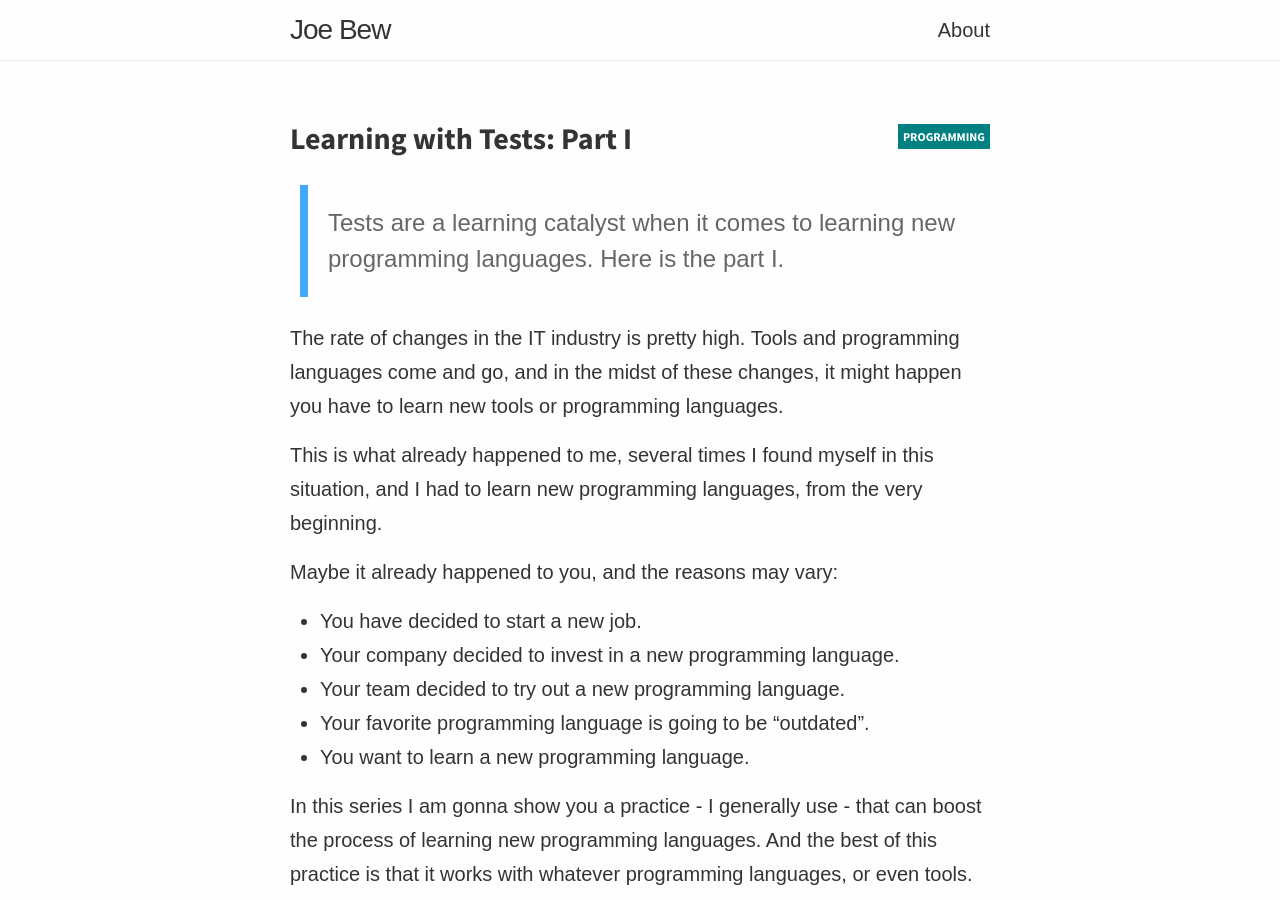
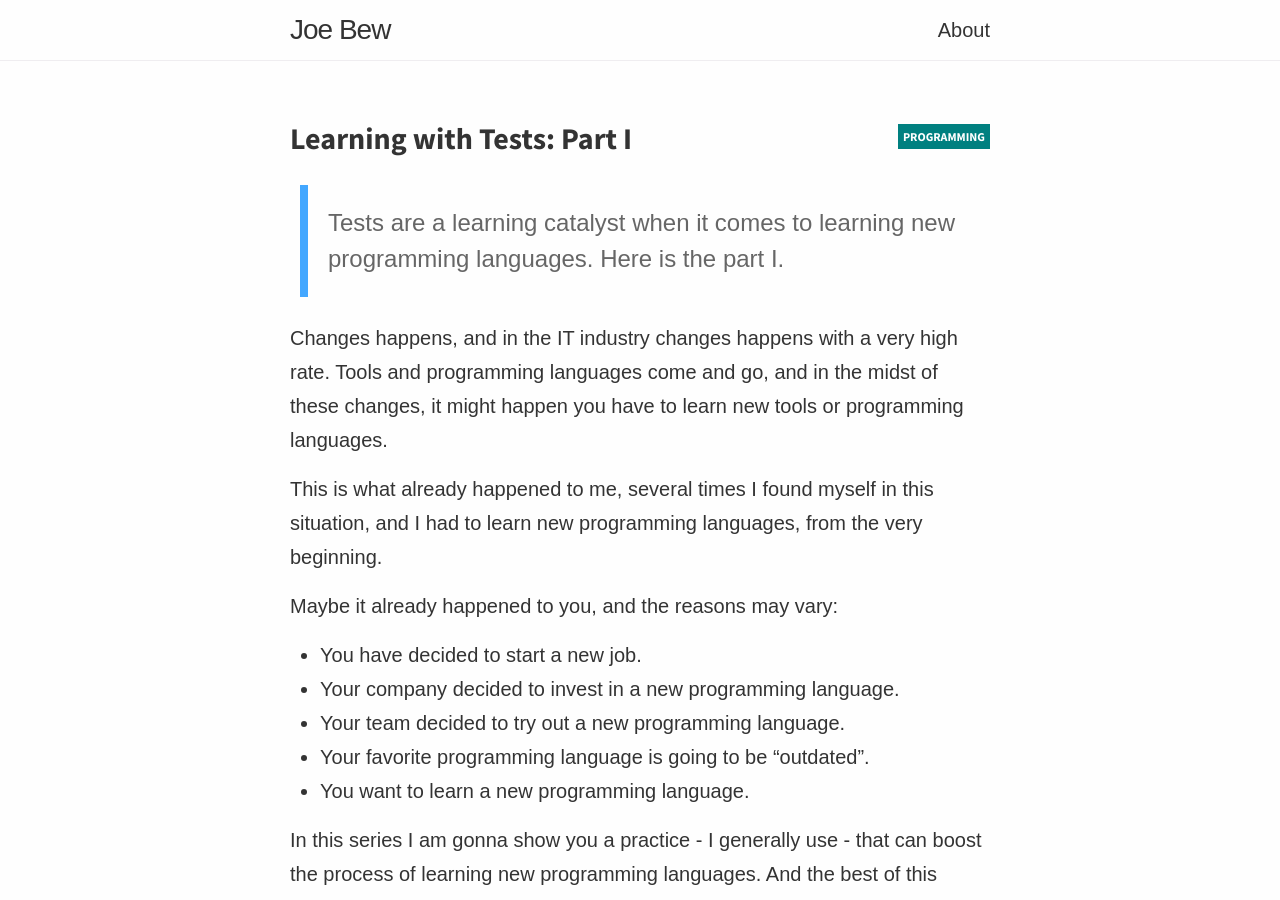
Before and after one commit to joebew42/joebew42.github.io, a Jekyll site: the page built from _posts/2020-07-26-learning-with-tests-part-one.markdown, in a window 1280 px wide and 900 px high. Built offline with Jekyll 4.4.1, drawn with Linux system fonts in a browser that asks for light colours; emoji names are drawn with the system emoji font; some web fonts are replaced.

Commit message:
Review once again the Learning With Tests

```diff
--- a/_posts/2020-07-26-learning-with-tests-part-one.markdown
+++ b/_posts/2020-07-26-learning-with-tests-part-one.markdown
@@ -10,7 +10,7 @@ summary:  "Tests are a learning catalyst when it comes to learning new programmi
 
 <!--more-->
 
-The rate of changes in the IT industry is pretty high. Tools and programming languages come and go, and in the midst of these changes, it might happen you have to learn new tools or programming languages.
+Changes happens, and in the IT industry changes happens with a very high rate. Tools and programming languages come and go, and in the midst of these changes, it might happen you have to learn new tools or programming languages.
 
 This is what already happened to me, several times I found myself in this situation, and I had to learn new programming languages, from the very beginning.
 
```
